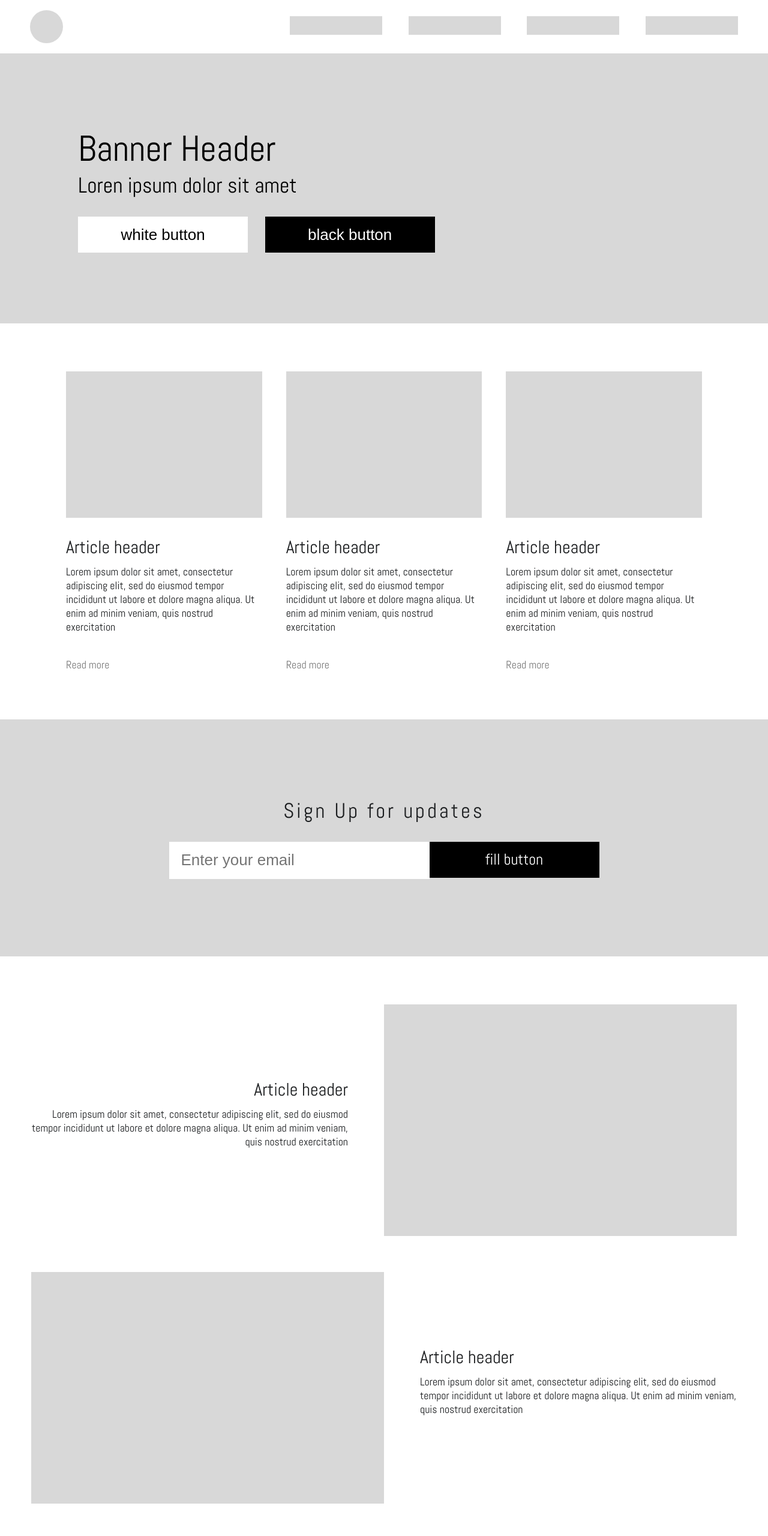
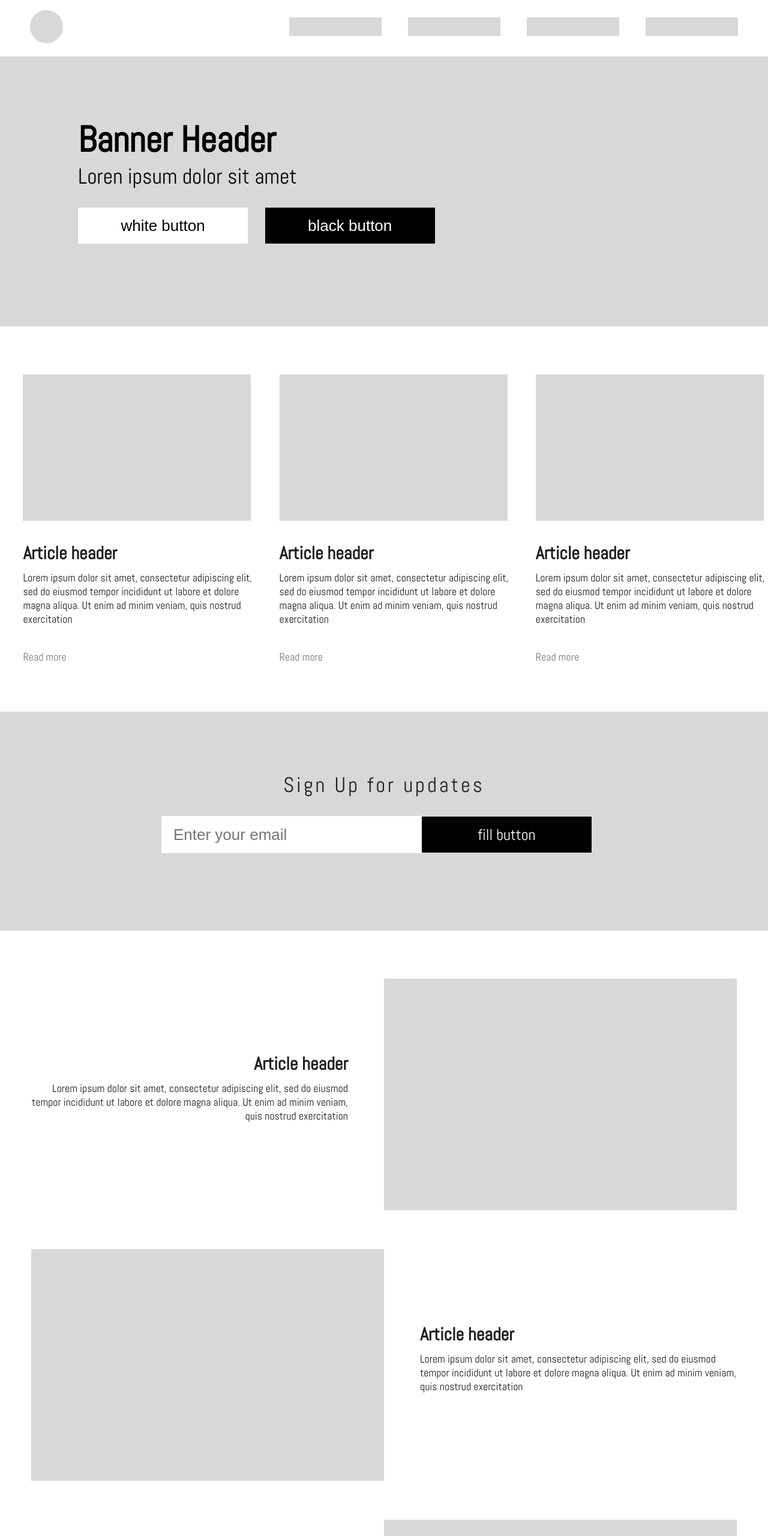
Before and after one commit to fineshtein/HTML, a plain HTML site: page IcomingTest_HTML_v1/index.html in a window 1280 px wide. Shown: the top 2560 px of the page at 60% size. Drawn offline with Linux system fonts and the light colour scheme.

Commit message:
Правки по замечаниям (logo и article_grey как картинки), дополнения и исправления по коду

```diff
--- a/IcomingTest_HTML_v1/index.html
+++ b/IcomingTest_HTML_v1/index.html
@@ -10,96 +10,95 @@
 <body>
 	<div class="desktop">
 
-		<div class="navigation">
-			<div class="logo grey"> </div>
+		<header class="navigation">
+         <div class="logo"><img src="./img/logoGrey.png" alt="logo"></div>
 			<div>
-				<div class="page grey"></div>
-				<div class="page grey"></div>
-				<div class="page grey"></div>
-				<div class="page grey"></div>
+				<a href="#"> <nav class="page grey"> </nav> </a>
+				<a href="#"> <nav class="page grey"> </nav> </a>
+				<a href="#"> <nav class="page grey"> </nav> </a>
+				<a href="#"> <nav class="page grey"> </nav> </a>
 			</div>
-		</div>
+		</header>
 
 			<div class="banner grey">
 				<div class="pad">
-				<div class="banner_header btext">Banner Header</div>
+					<h1 class="banner_header btext">Banner Header</h1>
 					<div class="ipsum btext">Loren ipsum dolor sit amet</div>
 					<button class="button btext">white button</button>
 					<button class="button black">black button</button>
 				</div>
 			</div>
 
-		<div class="articles">
-			<div class="article">
-				<div class="a_rectangle grey"></div>
-				<div class="a_header">Article header</div>
-				<div class="a_text left">Lorem ipsum dolor sit amet, consectetur adipiscing elit, sed do eiusmod tempor incididunt ut labore et dolore magna aliqua. Ut enim ad minim veniam, quis nostrud exercitation</div>
+		<main class="articles">
+				<article class="article">
+					<div class="a_rectangle "> <img src="./img/RectangleSmall.png" alt=""></div>
+					<h2 class="a_header">Article header</h2>
+					<section class="a_text left">Lorem ipsum dolor sit amet, consectetur adipiscing elit, sed do eiusmod tempor incididunt ut labore et dolore magna aliqua. Ut enim ad minim veniam, quis nostrud exercitation</section>
 					<div class="read_more"><a href="#">Read more</a></div>
-			</div>
-			<div class="article">
-				<div class="a_rectangle grey"></div>
-				<div class="a_header">Article header</div>
-				<div class="a_text left">Lorem ipsum dolor sit amet, consectetur adipiscing elit, sed do eiusmod tempor incididunt ut labore et dolore magna aliqua. Ut enim ad minim veniam, quis nostrud exercitation</div>
+				</article>
+				<article class="article">
+					<div class="a_rectangle "> <img src="./img/RectangleSmall.png" alt=""></div>
+					<h2 class="a_header">Article header</h2>
+					<section class="a_text left">Lorem ipsum dolor sit amet, consectetur adipiscing elit, sed do eiusmod tempor incididunt ut labore et dolore magna aliqua. Ut enim ad minim veniam, quis nostrud exercitation</section>
 					<div class="read_more"><a href="#">Read more</a></div>
-			</div>
-			<div class="article">
-				<div class="a_rectangle grey"></div>
-				<div class="a_header">Article header</div>
-				<div class="a_text left">Lorem ipsum dolor sit amet, consectetur adipiscing elit, sed do eiusmod tempor incididunt ut labore et dolore magna aliqua. Ut enim ad minim veniam, quis nostrud exercitation</div>
+				</article>
+				<article class="article">
+					<div class="a_rectangle "> <img src="./img/RectangleSmall.png" alt=""></div>
+					<h2 class="a_header">Article header</h2>
+					<section class="a_text left">Lorem ipsum dolor sit amet, consectetur adipiscing elit, sed do eiusmod tempor incididunt ut labore et dolore magna aliqua. Ut enim ad minim veniam, quis nostrud exercitation</section>
 					<div class="read_more"><a href="#">Read more</a></div>
-			</div>
-		</div>
+				</article>
+		</main>
 
 			<div class="m_section grey">
 				<form action="#" method="POST">
-
 					<div class="sign">Sign Up for updates</div>
 					<div class="inpt">
-					<input type="text" class="input" name="email" id="email" placeholder="Enter your email" />
+						<input type="email" class="input" name="email" id="email" placeholder="Enter your email" />
 						<label for="email"> <div class="button black lbl">fill button  </div></label>
 					</div>
 
 				</form>
 			</div>
 
-		<div class="articles_low">
+		<main class="articles_low">
 
-			<div class="article_2">
+			<article class="article_2">
 				<div class="art">
-					<div class="a_header_2 pad_r">Article header</div>
-					<div class="a_text pad_r">Lorem ipsum dolor sit amet, consectetur adipiscing elit, sed do eiusmod tempor incididunt ut labore et dolore magna aliqua. Ut enim ad minim veniam, quis nostrud exercitation</div>
+					<h2 class="a_header_2 pad_r">Article header</h2>
+					<section class="a_text pad_r">Lorem ipsum dolor sit amet, consectetur adipiscing elit, sed do eiusmod tempor incididunt ut labore et dolore magna aliqua. Ut enim ad minim veniam, quis nostrud exercitation</section>
 					</div>
-					<div class="a_rect grey"></div>
+					<div class="a_rect"><img src="./img/RectangleLarge.png" alt=""></div>
+			</article>
+
+			<article class="article_2">
+					<div class="a_rect"><img src="./img/RectangleLarge.png" alt=""></div>
+				<div class="art">
+					<h2 class="a_header_2 left pad_l">Article header</h2>
+					<section class="a_text left pad_l">Lorem ipsum dolor sit amet, consectetur adipiscing elit, sed do eiusmod tempor incididunt ut labore et dolore magna aliqua. Ut enim ad minim veniam, quis nostrud exercitation</section>
 				</div>
+			</article>
 
-			<div class="article_2">
-				<div class="a_rect grey"></div>
+			<article class="article_2">
 				<div class="art">
-					<div class="a_header_2 left pad_l">Article header</div>
-					<div class="a_text left pad_l">Lorem ipsum dolor sit amet, consectetur adipiscing elit, sed do eiusmod tempor incididunt ut labore et dolore magna aliqua. Ut enim ad minim veniam, quis nostrud exercitation</div>
+					<h2 class="a_header_2 pad_r">Article header</h2>
+					<section class="a_text pad_r">Lorem ipsum dolor sit amet, consectetur adipiscing elit, sed do eiusmod tempor incididunt ut labore et dolore magna aliqua. Ut enim ad minim veniam, quis nostrud exercitation</section>
 				</div>
-			</div>
-
-			<div class="article_2">
-				<div class="art">
-					<div class="a_header_2 pad_r">Article header</div>
-					<div class="a_text pad_r">Lorem ipsum dolor sit amet, consectetur adipiscing elit, sed do eiusmod tempor incididunt ut labore et dolore magna aliqua. Ut enim ad minim veniam, quis nostrud exercitation</div>
-				</div>
-				<div class="a_rect grey"></div>
-			</div>
-		</div>
+					<div class="a_rect"><img src="./img/RectangleLarge.png" alt=""></div>
+			</article>
+		</main>
 
 		<div class="l-but">
 			<button class="button black">black button</button>
 		</div>
 
-		<div class="footer grey">
-			<div class="logo white"></div>
+		<footer class="footer grey">
+         <div class="logo"><img src="./img/logoWhite.png" alt=""></div>
 			<div class="pages_2">
-				<div class="page white"></div>
-				<div class="page white"></div>
-				<div class="page white"></div>
-				<div class="page white"></div>
+				<a href="#"><nav class="page white"></nav></a>
+				<a href="#"><nav class="page white"></nav></a>
+				<a href="#"><nav class="page white"></nav></a>
+				<a href="#"><nav class="page white"></nav></a>
 			</div>
 			<div class="icons">
 				<div class="icon">
@@ -109,7 +108,7 @@
 					<a href="#"> <img src="./img/twit.png" alt="twitter_logo"/> </a>
 				</div>
 			</div>
-		</div>
+		</footer>
 
 	</div>
 
--- a/IcomingTest_HTML_v1/styles/middle.css
+++ b/IcomingTest_HTML_v1/styles/middle.css
@@ -1,86 +1,73 @@
 
 .banner {
-	min-height: 450px;
-}
+	min-height: 450px; }
 .pad {
-	padding-top: 120px;
-	padding-left: 130px;
-}
+	padding-top: 100px;
+	padding-left: 130px; }
 .banner_header {
-	font-size: 60px;
-}
+	font-size: 60px;	}
 .btext {
-	color: #000000;
-}
+	color: #000000; }
+h1 { margin-top: 0;
+    margin-bottom: 0;}
+h2 { margin-top: 0;
+    margin-bottom: 0;}
 .ipsum {
 	font-size: 36px;
-	padding-bottom: 29px;
-}
+	padding-bottom: 29px; }
 .button {
 	border: none;
 	width: 283px;
 	height: 60px;
 	background-color: #ffff;
 	font-size: 26px;
-	margin-right: 25px;
-}
+	margin-right: 25px; }
 .button:hover {
 	box-shadow: 0 0 15px rgba(0,0,0,0.5);
-	cursor: pointer;
-}
+	cursor: pointer; }
 .black {
 	background: #000000;
-	color: #ffff;
-}
+	color: #ffff; }
 .articles {
-	padding: 80px 110px;
-	display: flex;
-	justify-content: space-between;
-}
+   padding-top: 80px;
+   display: flex;
+   padding-left: 3%;
+   padding-bottom: 80px; }
 .article {
-	margin-right: 40px;
-}
+   margin-right: 40px; }
 .article:last-child {
-	margin-right: 0;
-}
+	margin-right: 0; }
 .a_rectangle {
-	width: auto;
-	min-height:244px;
-}
+	width: 380px;
+	min-height:244px; }
 .a_header {
 	padding-top: 30px;
-	font-size: 30px;
-}
+	font-size: 30px;	 }
 .a_text {
 	padding-top: 10px;
 	font-size: 18px;
-	text-align: right;
-}
+	text-align: right; }
 .read_more {
-	padding-top: 40px;
-}
+	padding-top: 40px;	}
 .read_more a:hover {
 	cursor: pointer;
-	color: #242526;
-}
+	color: #242526; }
 .read_more a:hover::after {
-	content: " ... ";
-}
+	content: " ... "; }
 .m_section {
-	min-height: 395px;
-	display: flex;
-	align-items: center;
-	justify-content: center;
-}
+	padding-top: 100px;
+	padding-bottom: 129px; }
 .sign {
 	font-size: 35px;
 	padding-bottom: 30px;
 	letter-spacing: 4px;
-	text-align: center;
-}
+	text-align: center; }
 .inpt {
 	display: flex;
-}
+	margin: 0 auto;
+	text-align: center;
+	justify-content: center;
+	align-items: center; }
 .input {
 	font-size: 26px;
 	text-align: left;
@@ -88,48 +75,55 @@
 	width: 412px;
 	height: 60px;
 	border: none;
-	padding-left: 20px;
-}
+	padding-left: 20px; }
 .lbl {
 	display: flex;
 	justify-content: center;
-	align-items: center;
-	margin-right: 0;
-}
+	align-items: center; }
 .articles_low {
 	padding-top: 80px;
-	padding-bottom: 20px;
-}
+	padding-bottom: 20px; }
 .article_2 {
 	display: flex;
 	justify-content: center;
-	padding-bottom: 60px;
-}
+	padding-bottom: 60px; }
 .art {
 	width:588px;
-	min-height: 386px;
-
-}
+	min-height: 386px;	}
 .a_rect {
 	width: 588px;
-	min-height: 386px;
-}
+	min-height: 386px; }
 .pad_r {
-	padding-right: 60px;
-}
+	padding-right: 60px; }
 .pad_l {
-	padding-left: 60px;
-}
+	padding-left: 60px; }
 .a_header_2 {
 	padding-top: 123px;
 	font-size: 30px;
-	text-align: right;
-}
+	text-align: right; }
 .left {
-	text-align: left;
-}
+	text-align: left; }
 .l-but {
 	width: 100%;
 	text-align: center;
-	padding-bottom: 80px;
-}
+	padding-bottom: 80px; }
+.check {
+	padding: 10px 35px; }
+.hide {
+	position: absolute;
+	justify-content: flex-end;
+   z-index: -1;
+  	opacity: 0;
+  	display: flex;  }
+.hide + label ~ div{
+    display: none; }
+.hide + label::before {
+  content: 'ᐳ';
+  display: inline-block;  }
+.hide:checked+label::before {
+	content: 'ᐯ'; }
+.hide:checked + label + div  {
+    display: block;
+    height: auto;  }
+.hide + label:hover::after {
+	content: 'ᐳ ᐳ'; }
--- a/IcomingTest_HTML_v1/styles/nav_foot.css
+++ b/IcomingTest_HTML_v1/styles/nav_foot.css
@@ -6,36 +6,24 @@
 	justify-content: space-between;
 	width: 100%;
 	margin: 0 auto;
-	min-height: 89px;
-}
+	min-height: 89px;		}
 .logo {
-	width: 55px;
-	height: 55px;
-	border-radius: 50%;
-	display: inline-block;
-}
+   display: inline-block;  }
 .grey {
-	background-color: #D8D8D8;
-}
+	background-color: #D8D8D8; }
 .page {
 	width: 154px;
 	height: 31px;
-	display: inline-block;
-	margin-right: 40px;
-}
-.page:last-child {
-	margin-right: 0;
-}
-
+	display: inline-block; }
+.navigation a:not(:last-child){
+    margin-right: 40px; }
 .footer {
 	width: 100%;
 	padding: 97px 0;
 	align-items: center;
-	text-align: center;
-}
+	text-align: center; }
 .white {
-	background: #ffff;
-}
+	background: #ffff; }
 .pages_2 {
 	width: 996px;
 	padding-top: 30px;
@@ -43,27 +31,22 @@
 	display: flex;
 	justify-content: center;
 	padding-bottom: 29px;
-	border-bottom: 1px solid #ffff;
-}
-.pages_2 .page {
-	margin-right: 40px;
-}
-.pages_2 .page:last-child {
-	margin-right: 0;
-}
-
+	border-bottom: 1px solid #ffff; }
+.pages_2 a:not(:last-child){
+    margin-right: 40px;}
 .icons {
 	height: 20px;
 	padding-top: 51px;
 	display: flex;
-	justify-content: center;
+	justify-content: center; }
+.icon a {
+	padding-right: 70px; }
+.icon a:last-child {
+	padding-right: 0; }
+.icon img:hover {
+   box-shadow: 0 0 15px rgba(0,0,0,0.5); }
+.page:hover {
+   height:26px;
+   border-bottom: 5px solid rgba(8, 129, 123, 0.226);
+
 }
-.icon a {
-	padding-right: 70px;
-}
-.icon a:last-child {
-	padding-right: 0;
-}
-.icon img:hover {
-	box-shadow: 0 0 15px rgba(0,0,0,0.5);
-}
```
Also changed, not shown: IcomingTest_HTML_v1/styles/main.css (+3 -6 lines), IcomingTest_HTML_v1/img/RectangleLarge.png (added), IcomingTest_HTML_v1/img/RectangleSmall.png (added), IcomingTest_HTML_v1/img/logoGrey.png (added), IcomingTest_HTML_v1/img/logoWhite.png (added). Lines whose indentation alone changed are shown as unchanged.
